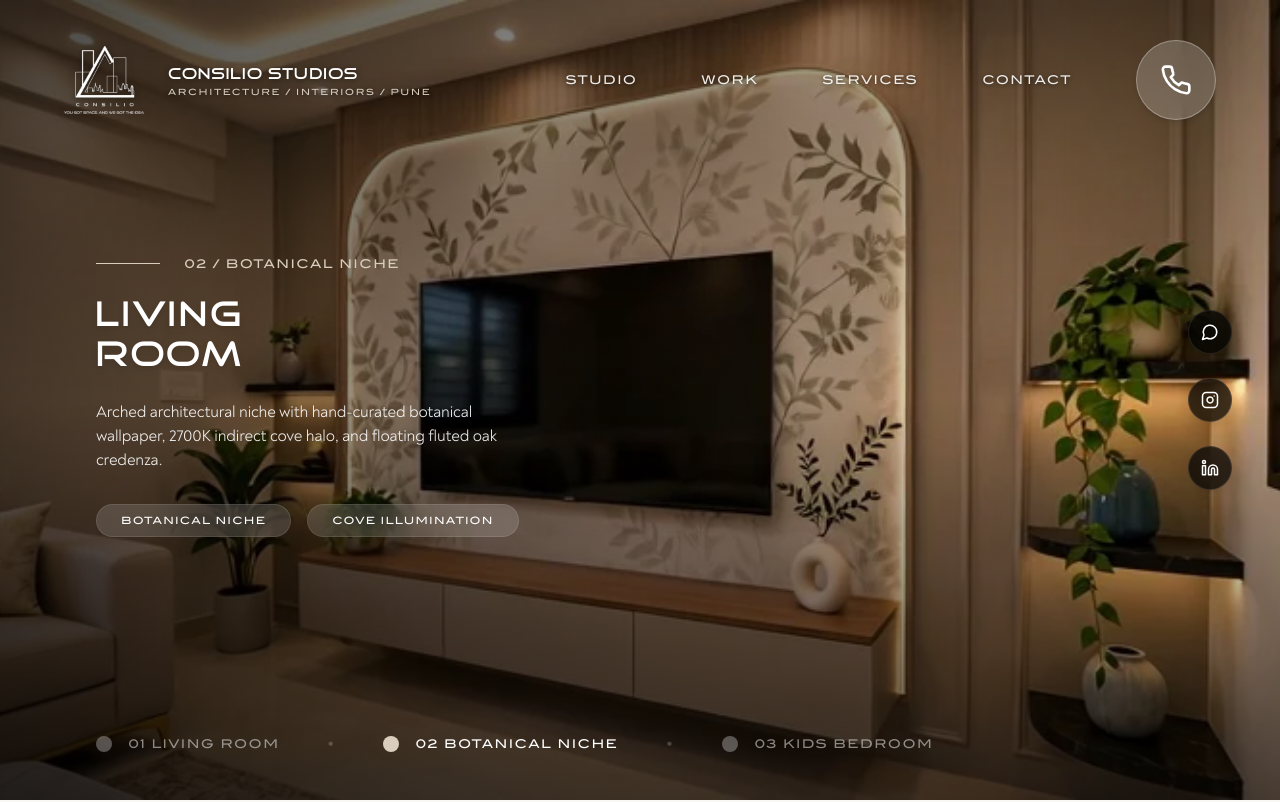
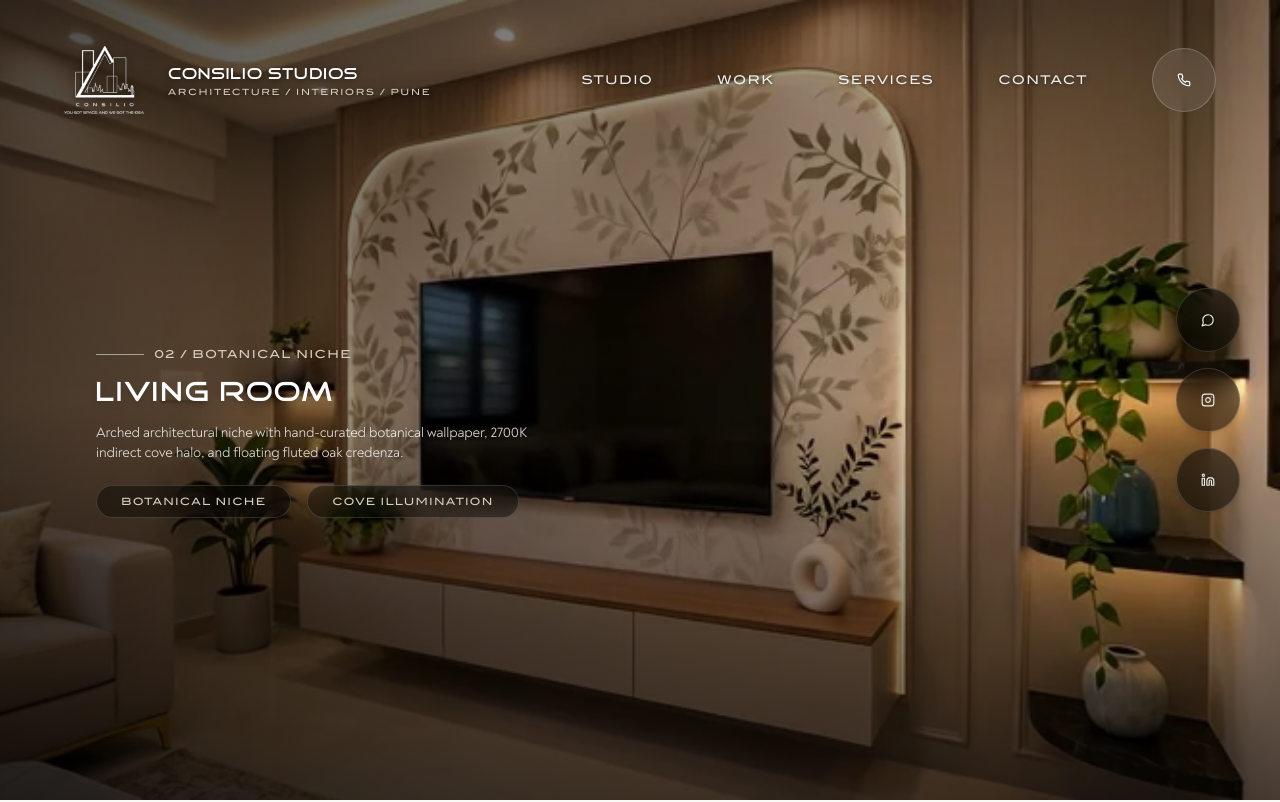
Before and after one commit to purva-de/antigravitytest, a React (Vite) app: page / in a window 1280 px wide. Shown: the top 802 px of the page. Built offline with nearby package versions, Linux system fonts and the light colour scheme; the HTML template or start-up script is replaced by a standard one.

Commit message:
Refine hero typography, make contact symbol small in right corner, and remove bottom chapter bar

```diff
--- a/src/components/HeroExperience.jsx
+++ b/src/components/HeroExperience.jsx
@@ -245,36 +245,6 @@ export default function HeroExperience({ onExploreProjects }) {
     }
   };
 
-
-  // Chapter Jump Helper (Supports both desktop frames and mobile video timeline)
-  const goToChapter = (chapterIdx) => {
-    if (isMobileOrTablet && mobileVideoRef.current && mobileVideoRef.current.duration) {
-      const duration = mobileVideoRef.current.duration;
-      if (chapterIdx === 0) {
-        mobileVideoRef.current.currentTime = 0;
-        setCurrentChapter(0);
-      } else if (chapterIdx === 1) {
-        mobileVideoRef.current.currentTime = duration * 0.33;
-        setCurrentChapter(1);
-      } else if (chapterIdx === 2) {
-        mobileVideoRef.current.currentTime = duration * 0.66;
-        setCurrentChapter(2);
-      }
-      return;
-    }
-
-    if (chapterIdx === 0) {
-      targetFrameRef.current = 0;
-      setCurrentChapter(0);
-    } else if (chapterIdx === 1) {
-      targetFrameRef.current = 65;
-      setCurrentChapter(1);
-    } else if (chapterIdx === 2) {
-      targetFrameRef.current = 135;
-      setCurrentChapter(2);
-    }
-  };
-
   return (
     <section
       id="hero"
@@ -323,39 +293,42 @@ export default function HeroExperience({ onExploreProjects }) {
         <div className="absolute inset-0 bg-gradient-to-r from-black/60 via-black/25 to-transparent pointer-events-none z-10" />
         <div className="absolute inset-0 bg-gradient-to-t from-black/60 via-transparent to-black/30 pointer-events-none z-10" />
 
-        {/* FLOATING SOCIAL ICONS (RIGHT EDGE) */}
-        <div className="absolute right-2 xs:right-2.5 sm:right-3.5 md:right-4 lg:right-6 top-1/2 -translate-y-1/2 z-30 flex flex-col gap-1.5 xs:gap-2 sm:gap-2.5 lg:gap-3">
+                {/* FLOATING SOCIAL ICONS (RIGHT EDGE: Small & Elegant) */}
+        <div className="absolute right-2 xs:right-2.5 sm:right-3.5 md:right-4 lg:right-5 top-1/2 -translate-y-1/2 z-30 flex flex-col gap-1.5 xs:gap-2">
           <a
             href={STUDIO_INFO.whatsapp}
             target="_blank"
             rel="noopener noreferrer"
-            className="w-7 h-7 xs:w-8 xs:h-8 sm:w-8 sm:h-8 md:w-9 md:h-9 lg:w-11 lg:h-11 rounded-full bg-black/70 hover:bg-[#25D366] text-white flex items-center justify-center backdrop-blur-md transition-all duration-300 hover:scale-110 shadow-lg border border-white/10"
+            className="w-7 h-7 sm:w-8 sm:h-8 rounded-full bg-black/50 hover:bg-[#25D366] text-white/90 hover:text-white flex items-center justify-center backdrop-blur-md transition-all duration-300 hover:scale-105 shadow-md border border-white/15"
             aria-label="WhatsApp Consilio Studios"
+            title="WhatsApp Dialogue"
             data-cursor="pointer"
           >
-            <MessageCircle className="w-3.5 h-3.5 sm:w-3.5 sm:h-3.5 md:w-4 md:h-4 lg:w-[18px] lg:h-[18px]" />
+            <MessageCircle className="w-3.5 h-3.5" />
           </a>
 
           <a
             href={STUDIO_INFO.instagram}
             target="_blank"
             rel="noopener noreferrer"
-            className="w-7 h-7 xs:w-8 xs:h-8 sm:w-8 sm:h-8 md:w-9 md:h-9 lg:w-11 lg:h-11 rounded-full bg-black/70 hover:bg-[#E4405F] text-white flex items-center justify-center backdrop-blur-md transition-all duration-300 hover:scale-110 shadow-lg border border-white/10"
+            className="w-7 h-7 sm:w-8 sm:h-8 rounded-full bg-black/50 hover:bg-[#E4405F] text-white/90 hover:text-white flex items-center justify-center backdrop-blur-md transition-all duration-300 hover:scale-105 shadow-md border border-white/15"
             aria-label="Instagram Consilio Studios"
+            title="Instagram Portfolio"
             data-cursor="pointer"
           >
-            <Instagram className="w-3.5 h-3.5 sm:w-3.5 sm:h-3.5 md:w-4 md:h-4 lg:w-[18px] lg:h-[18px]" />
+            <Instagram className="w-3.5 h-3.5" />
           </a>
 
           <a
             href={STUDIO_INFO.linkedin}
             target="_blank"
             rel="noopener noreferrer"
-            className="w-7 h-7 xs:w-8 xs:h-8 sm:w-8 sm:h-8 md:w-9 md:h-9 lg:w-11 lg:h-11 rounded-full bg-black/70 hover:bg-[#0A66C2] text-white flex items-center justify-center backdrop-blur-md transition-all duration-300 hover:scale-110 shadow-lg border border-white/10"
+            className="w-7 h-7 sm:w-8 sm:h-8 rounded-full bg-black/50 hover:bg-[#0A66C2] text-white/90 hover:text-white flex items-center justify-center backdrop-blur-md transition-all duration-300 hover:scale-105 shadow-md border border-white/15"
             aria-label="LinkedIn Consilio Studios"
+            title="LinkedIn Architectural Network"
             data-cursor="pointer"
           >
-            <Linkedin className="w-3.5 h-3.5 sm:w-3.5 sm:h-3.5 md:w-4 md:h-4 lg:w-[18px] lg:h-[18px]" />
+            <Linkedin className="w-3.5 h-3.5" />
           </a>
         </div>
 
@@ -370,41 +343,40 @@ export default function HeroExperience({ onExploreProjects }) {
               {currentChapter === 0 && (
                 <motion.div
                   key="chap-0"
-                  initial={{ opacity: 0, y: 15 }}
+                  initial={{ opacity: 0, y: 12 }}
                   animate={{ opacity: 1, y: 0 }}
-                  exit={{ opacity: 0, y: -15 }}
+                  exit={{ opacity: 0, y: -12 }}
                   transition={{ duration: 0.3 }}
-                  className="space-y-3 sm:space-y-4"
+                  className="space-y-3 sm:space-y-3.5"
                 >
-                  <div className="flex items-center gap-2.5 sm:gap-3 text-[10px] xs:text-xs tracking-[0.25em] font-mono text-[#D9CEBE] uppercase">
-                    <span className="w-6 sm:w-8 h-px bg-[#D9CEBE]" />
-                    <span>01 / LIVING ROOM</span>
+                  <div className="flex items-center gap-2 sm:gap-2.5 text-[9px] xs:text-[10px] sm:text-[11px] tracking-[0.26em] font-mono text-[#D9CEBE] uppercase font-medium">
+                    <span className="w-5 sm:w-6 h-px bg-[#D9CEBE]/70" />
+                    <span>01 / Living Sanctuary</span>
                   </div>
 
-                  <h1 className="font-serif text-2xl xs:text-3xl sm:text-4xl lg:text-5xl font-normal tracking-tight text-white leading-[1.02] drop-shadow-md">
-                    Consilio<br />
-                    Studios
+                  <h1 className="font-serif text-xl xs:text-2xl sm:text-3xl lg:text-[32px] font-normal tracking-wide text-white leading-tight drop-shadow-md">
+                    Consilio Studios
                   </h1>
 
-                  <p className="text-xs xs:text-sm sm:text-base text-white/90 max-w-md font-light leading-relaxed">
+                  <p className="text-xs sm:text-sm text-white/85 max-w-md font-light leading-relaxed font-sans">
                     {STUDIO_INFO.tagline}. An experiential walkthrough of bespoke living spaces, curved botanical niches, and tailored woodwork.
                   </p>
 
-                  <div className="pt-2 flex flex-wrap items-center gap-3 sm:gap-4">
+                  <div className="pt-2 flex flex-wrap items-center gap-2.5 sm:gap-3">
                     <a
                       href={STUDIO_INFO.whatsapp}
                       target="_blank"
                       rel="noopener noreferrer"
-                      className="px-5 xs:px-6 sm:px-7 py-2.5 xs:py-3 rounded-full bg-[#4A5844] hover:bg-[#3D4938] text-white flex items-center gap-2 text-xs sm:text-sm font-medium shadow-md transition-all duration-300 hover:scale-105 active:scale-95"
+                      className="px-5 sm:px-6 py-2.5 rounded-full bg-[#4A5844] hover:bg-[#3D4938] text-white flex items-center gap-2 text-xs font-mono tracking-wider uppercase font-medium shadow-md transition-all duration-300 hover:scale-105 active:scale-95"
                       data-cursor="pointer"
                     >
-                      <MessageCircle size={15} />
+                      <MessageCircle size={14} />
                       <span>Message Now</span>
                     </a>
 
                     <button
                       onClick={onExploreProjects}
-                      className="px-5 xs:px-6 sm:px-7 py-2.5 xs:py-3 rounded-full bg-white/20 hover:bg-white/35 text-white border border-white/30 text-xs sm:text-sm font-medium backdrop-blur-md transition-all duration-300 hover:scale-105 active:scale-95"
+                      className="px-5 sm:px-6 py-2.5 rounded-full bg-white/15 hover:bg-white/25 text-white border border-white/25 text-xs font-mono tracking-wider uppercase font-medium backdrop-blur-md transition-all duration-300 hover:scale-105 active:scale-95"
                       data-cursor="pointer"
                     >
                       <span>Explore Projects</span>
@@ -417,31 +389,31 @@ export default function HeroExperience({ onExploreProjects }) {
               {currentChapter === 1 && (
                 <motion.div
                   key="chap-1"
-                  initial={{ opacity: 0, y: 15 }}
+                  initial={{ opacity: 0, y: 12 }}
                   animate={{ opacity: 1, y: 0 }}
-                  exit={{ opacity: 0, y: -15 }}
+                  exit={{ opacity: 0, y: -12 }}
                   transition={{ duration: 0.3 }}
-                  className="space-y-3"
+                  className="space-y-3 sm:space-y-3.5"
                 >
-                  <div className="flex items-center gap-2.5 sm:gap-3 text-[10px] xs:text-xs tracking-[0.25em] font-mono text-[#D9CEBE] uppercase">
-                    <span className="w-6 sm:w-8 h-px bg-[#D9CEBE]" />
-                    <span>02 / BOTANICAL NICHE</span>
+                  <div className="flex items-center gap-2 sm:gap-2.5 text-[9px] xs:text-[10px] sm:text-[11px] tracking-[0.26em] font-mono text-[#D9CEBE] uppercase font-medium">
+                    <span className="w-5 sm:w-6 h-px bg-[#D9CEBE]/70" />
+                    <span>02 / Botanical Niche</span>
                   </div>
 
-                  <h2 className="font-serif text-xl xs:text-2xl sm:text-3xl lg:text-4xl font-normal tracking-tight text-white leading-tight drop-shadow-md">
-                    Living<br />Room
+                  <h2 className="font-serif text-lg xs:text-xl sm:text-2xl lg:text-[28px] font-normal tracking-wide text-white leading-tight drop-shadow-md">
+                    Living Room
                   </h2>
 
-                  <p className="text-xs xs:text-sm sm:text-base text-white/90 max-w-md font-light leading-relaxed">
+                  <p className="text-xs sm:text-sm text-white/85 max-w-md font-light leading-relaxed font-sans">
                     Arched architectural niche with hand-curated botanical wallpaper, 2700K indirect cove halo, and floating fluted oak credenza.
                   </p>
 
                   <div className="flex items-center gap-2 pt-1 flex-wrap">
-                    <span className="px-2.5 xs:px-3 py-1 rounded-full bg-white/15 backdrop-blur-md text-[9px] xs:text-[10px] font-mono text-white tracking-widest uppercase border border-white/10">
-                      BOTANICAL NICHE
+                    <span className="px-3 py-1 rounded-full bg-black/40 backdrop-blur-md text-[9px] sm:text-[10px] font-mono text-[#D9CEBE] tracking-[0.16em] uppercase border border-white/15">
+                      Botanical Niche
                     </span>
-                    <span className="px-2.5 xs:px-3 py-1 rounded-full bg-white/15 backdrop-blur-md text-[9px] xs:text-[10px] font-mono text-white tracking-widest uppercase border border-white/10">
-                      COVE ILLUMINATION
+                    <span className="px-3 py-1 rounded-full bg-black/40 backdrop-blur-md text-[9px] sm:text-[10px] font-mono text-[#D9CEBE] tracking-[0.16em] uppercase border border-white/15">
+                      Cove Illumination
                     </span>
                   </div>
                 </motion.div>
@@ -451,31 +423,31 @@ export default function HeroExperience({ onExploreProjects }) {
               {currentChapter === 2 && (
                 <motion.div
                   key="chap-2"
-                  initial={{ opacity: 0, y: 15 }}
+                  initial={{ opacity: 0, y: 12 }}
                   animate={{ opacity: 1, y: 0 }}
-                  exit={{ opacity: 0, y: -15 }}
+                  exit={{ opacity: 0, y: -12 }}
                   transition={{ duration: 0.3 }}
-                  className="space-y-3"
+                  className="space-y-3 sm:space-y-3.5"
                 >
-                  <div className="flex items-center gap-2.5 sm:gap-3 text-[10px] xs:text-xs tracking-[0.25em] font-mono text-[#D9CEBE] uppercase">
-                    <span className="w-6 sm:w-8 h-px bg-[#D9CEBE]" />
+                  <div className="flex items-center gap-2 sm:gap-2.5 text-[9px] xs:text-[10px] sm:text-[11px] tracking-[0.26em] font-mono text-[#D9CEBE] uppercase font-medium">
+                    <span className="w-5 sm:w-6 h-px bg-[#D9CEBE]/70" />
                     <span>03 / Kids Bedroom</span>
                   </div>
 
-                  <h2 className="font-serif text-xl xs:text-2xl sm:text-3xl lg:text-4xl font-normal tracking-tight text-white leading-tight drop-shadow-md">
-                    Kids<br />Bedroom
+                  <h2 className="font-serif text-lg xs:text-xl sm:text-2xl lg:text-[28px] font-normal tracking-wide text-white leading-tight drop-shadow-md">
+                    Kids Bedroom
                   </h2>
 
-                  <p className="text-xs xs:text-sm sm:text-base text-white/90 max-w-md font-light leading-relaxed">
+                  <p className="text-xs sm:text-sm text-white/85 max-w-md font-light leading-relaxed font-sans">
                     Disciplined modular joinery, integrated active gymnastics climbing ladder, window daybed, and graphic car mural.
                   </p>
 
                   <div className="flex items-center gap-2 pt-1 flex-wrap">
-                    <span className="px-2.5 xs:px-3 py-1 rounded-full bg-white/15 backdrop-blur-md text-[9px] xs:text-[10px] font-mono text-white tracking-widest uppercase border border-white/10">
-                      ACTIVE RIGGING
+                    <span className="px-3 py-1 rounded-full bg-black/40 backdrop-blur-md text-[9px] sm:text-[10px] font-mono text-[#D9CEBE] tracking-[0.16em] uppercase border border-white/15">
+                      Active Rigging
                     </span>
-                    <span className="px-2.5 xs:px-3 py-1 rounded-full bg-white/15 backdrop-blur-md text-[9px] xs:text-[10px] font-mono text-white tracking-widest uppercase border border-white/10">
-                      CUSTOM JOINERY
+                    <span className="px-3 py-1 rounded-full bg-black/40 backdrop-blur-md text-[9px] sm:text-[10px] font-mono text-[#D9CEBE] tracking-[0.16em] uppercase border border-white/15">
+                      Custom Joinery
                     </span>
                   </div>
                 </motion.div>
@@ -484,54 +456,6 @@ export default function HeroExperience({ onExploreProjects }) {
 
           </div>
         </div>
-
-        {/* ========================================================================= */}
-        {/* INTERACTIVE TIMELINE & PLAYBACK CONTROLLER (BOTTOM)                       */}
-        {/* ========================================================================= */}
-        <div className="relative z-20 w-full max-w-7xl mx-auto px-4 xs:px-6 sm:px-10 lg:px-12 pb-4 xs:pb-5 flex flex-col sm:flex-row sm:items-center justify-between gap-2.5 sm:gap-3">
-
-          {/* Chapter Buttons with responsive mobile overflow-x handling */}
-          <div className="flex items-center gap-3 sm:gap-6 text-[11px] xs:text-xs font-mono overflow-x-auto no-scrollbar py-1">
-            <button
-              onClick={() => goToChapter(0)}
-              className={`flex items-center gap-1.5 sm:gap-2 shrink-0 transition-colors ${
-                currentChapter === 0 ? 'text-white font-medium' : 'text-white/50 hover:text-white'
-              }`}
-            >
-              <span className={`w-2 h-2 rounded-full ${currentChapter === 0 ? 'bg-[#D9CEBE]' : 'bg-white/30'}`} />
-              <span className="hidden sm:inline">01 LIVING ROOM</span>
-              <span className="sm:hidden">01 LIVING</span>
-            </button>
-
-            <span className="text-white/20 shrink-0">•</span>
-
-            <button
-              onClick={() => goToChapter(1)}
-              className={`flex items-center gap-1.5 sm:gap-2 shrink-0 transition-colors ${
-                currentChapter === 1 ? 'text-white font-medium' : 'text-white/50 hover:text-white'
-              }`}
-            >
-              <span className={`w-2 h-2 rounded-full ${currentChapter === 1 ? 'bg-[#D9CEBE]' : 'bg-white/30'}`} />
-              <span className="hidden sm:inline">02 BOTANICAL NICHE</span>
-              <span className="sm:hidden">02 NICHE</span>
-            </button>
-
-            <span className="text-white/20 shrink-0">•</span>
-
-            <button
-              onClick={() => goToChapter(2)}
-              className={`flex items-center gap-1.5 sm:gap-2 shrink-0 transition-colors ${
-                currentChapter === 2 ? 'text-white font-medium' : 'text-white/50 hover:text-white'
-              }`}
-            >
-              <span className={`w-2 h-2 rounded-full ${currentChapter === 2 ? 'bg-[#D9CEBE]' : 'bg-white/30'}`} />
-              <span className="hidden sm:inline">03 KIDS BEDROOM</span>
-              <span className="sm:hidden">03 KIDS</span>
-            </button>
-          </div>
-
-        </div>
-
       </div>
     </section>
   );
--- a/src/components/Navbar.jsx
+++ b/src/components/Navbar.jsx
@@ -122,37 +122,37 @@ export default function Navbar({ activeSection, onNavigate }) {
               ))}
             </nav>
 
-            {/* Utility Controls (Phone & Mobile Menu) */}
-            <div className="flex items-center gap-1.5 xs:gap-2 sm:gap-2.5 shrink-0">
-              {/* Circular Phone / WhatsApp Button */}
+            {/* Utility Controls (Phone Contact Symbol & Mobile Menu) */}
+            <div className="flex items-center gap-2 sm:gap-2.5 shrink-0">
+              {/* Refined Small Contact Symbol in Right Corner */}
               <a
                 href={`tel:${STUDIO_INFO.phone.replace(/\s+/g, '')}`}
-                className={`w-7 h-7 xs:w-8 xs:h-8 sm:w-10 sm:h-10 rounded-full flex items-center justify-center backdrop-blur-md transition-all duration-300 hover:scale-105 focus:outline-hidden ${
+                className={`w-7 h-7 sm:w-8 sm:h-8 rounded-full flex items-center justify-center backdrop-blur-md transition-all duration-300 hover:scale-105 focus:outline-hidden ${
                   isScrolled
-                    ? 'bg-white hover:bg-[#FAF8F5] text-[#1C1B19] border border-[#1C1B19]/15 shadow-xs'
-                    : 'bg-white/20 hover:bg-white/30 text-white border border-white/30 shadow-md'
+                    ? 'bg-[#1C1B19]/5 hover:bg-[#1C1B19]/10 text-[#1C1B19] border border-[#1C1B19]/15 shadow-xs'
+                    : 'bg-white/10 hover:bg-white/20 text-white border border-white/20 shadow-xs'
                 }`}
                 title={`Call Consilio Studios: ${STUDIO_INFO.phone}`}
                 aria-label={`Call Consilio Studios at ${STUDIO_INFO.phone}`}
               >
-                <Phone className={`w-3.5 h-3.5 sm:w-4 sm:h-4 ${isScrolled ? 'text-[#1C1B19]' : 'text-white'}`} />
+                <Phone className={`w-3.5 h-3.5 ${isScrolled ? 'text-[#1C1B19]' : 'text-white'}`} />
               </a>
 
               {/* Mobile Hamburger Toggle */}
               <button
                 onClick={() => setMobileMenuOpen(!mobileMenuOpen)}
-                className={`md:hidden w-7 h-7 xs:w-8 xs:h-8 sm:w-9 sm:h-9 rounded-full flex items-center justify-center backdrop-blur-md transition-all duration-200 focus:outline-hidden ${
+                className={`md:hidden w-7 h-7 sm:w-8 sm:h-8 rounded-full flex items-center justify-center backdrop-blur-md transition-all duration-200 focus:outline-hidden ${
                   isScrolled
-                    ? 'bg-white hover:bg-[#FAF8F5] text-[#1C1B19] border border-[#1C1B19]/20 shadow-xs'
-                    : 'bg-white/20 hover:bg-white/30 text-white border border-white/30 shadow-md'
+                    ? 'bg-[#1C1B19]/5 hover:bg-[#1C1B19]/10 text-[#1C1B19] border border-[#1C1B19]/15 shadow-xs'
+                    : 'bg-white/10 hover:bg-white/20 text-white border border-white/20 shadow-xs'
                 }`}
                 aria-label={mobileMenuOpen ? "Close menu" : "Open mobile menu"}
                 aria-expanded={mobileMenuOpen}
               >
                 {mobileMenuOpen ? (
-                  <X className={`w-3.5 h-3.5 sm:w-4 sm:h-4 ${isScrolled ? 'text-[#1C1B19]' : 'text-white'}`} />
+                  <X className={`w-3.5 h-3.5 ${isScrolled ? 'text-[#1C1B19]' : 'text-white'}`} />
                 ) : (
-                  <Menu className={`w-3.5 h-3.5 sm:w-4 sm:h-4 ${isScrolled ? 'text-[#1C1B19]' : 'text-white'}`} />
+                  <Menu className={`w-3.5 h-3.5 ${isScrolled ? 'text-[#1C1B19]' : 'text-white'}`} />
                 )}
               </button>
             </div>
```
